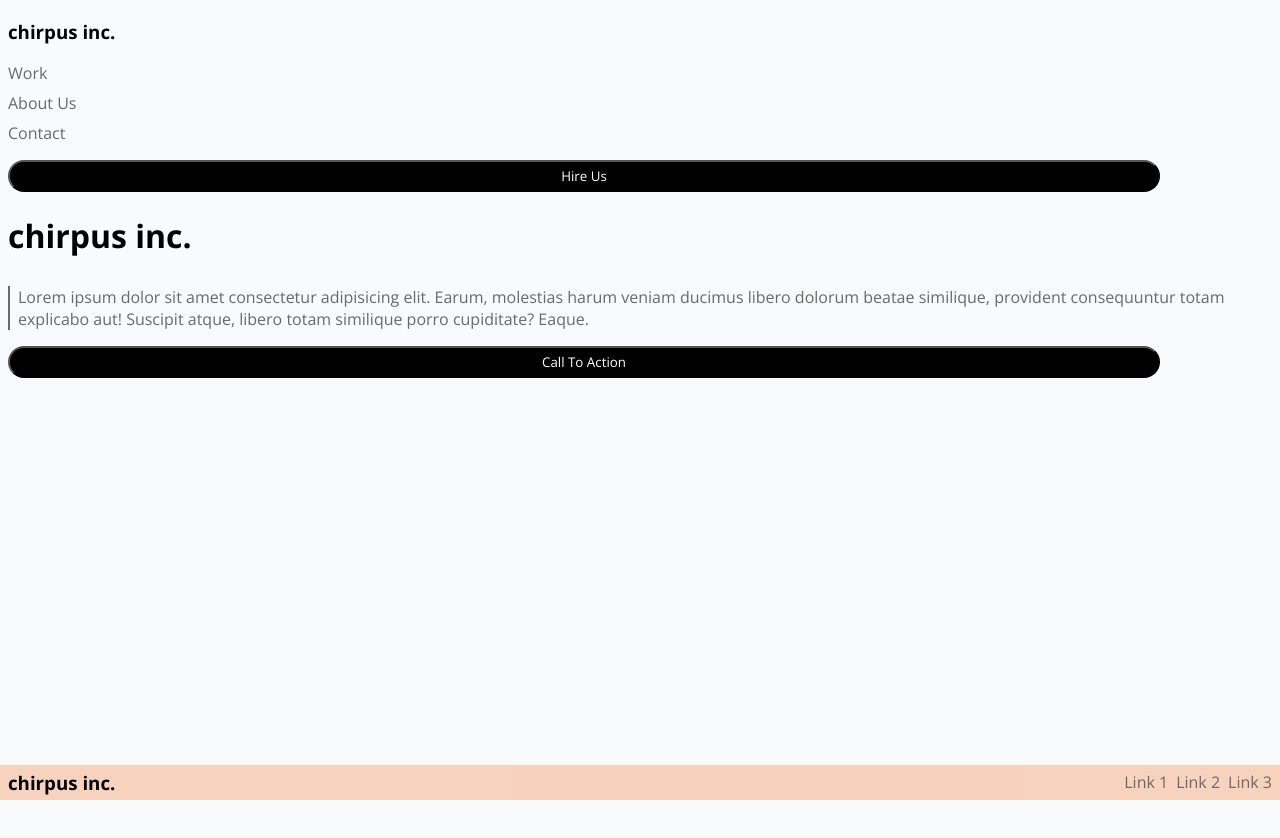
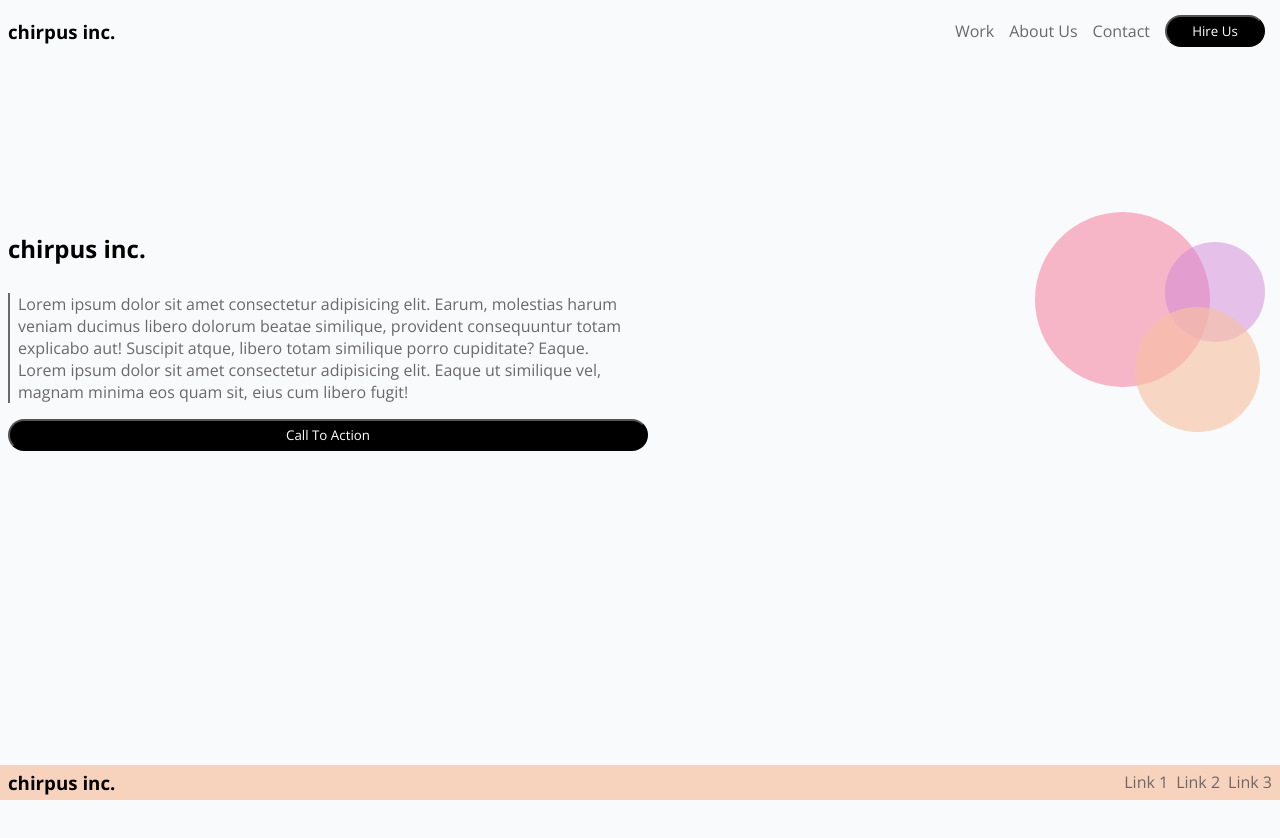
Before and after one commit to ZachariahG/chirpus-inc, a plain HTML site: page index.html in a window 1280 px wide. Before the commit the page ends 800 px from the top, so only its background shows below. Drawn offline with nearby package versions, Linux system fonts and the light colour scheme.

Commit message:
Web Responsive

```diff
--- a/index.html
+++ b/index.html
@@ -12,20 +12,29 @@
  </head>
  <body>
   <header>
-    <h3>chirpus inc.</h3>
+    <h3 class="t1">chirpus inc.</h3>
     <nav>
         <ul>
-            <li class="li1"><a href="#">Work</a></li>
-            <li class="li2"><a href="#">About Us</a></li>
-            <li><a href="#">Contact</a></li>
+            <li class="navbar li1"><a href="#">Work</a></li>
+            <li class="navbar li2"><a href="#">About Us</a></li>
+            <li class="navbar li3"><a href="#">Contact</a></li>
         </ul>
+        <button class="b1">Hire Us</button>
     </nav>
-    <button>Hire Us</button>
   </header>
   <main>
-    <h1>chirpus inc.</h1>
-    <p>Lorem ipsum dolor sit amet consectetur adipisicing elit. Earum, molestias harum veniam ducimus libero dolorum beatae similique, provident consequuntur totam explicabo aut! Suscipit atque, libero totam similique porro cupiditate? Eaque.</p>
-    <button>Call To Action</button>
+    <article>
+        <h1>chirpus inc.</h1>
+        <p>Lorem ipsum dolor sit amet consectetur adipisicing elit. Earum, molestias harum veniam ducimus libero dolorum beatae similique, provident consequuntur totam explicabo aut! Suscipit atque, libero totam similique porro cupiditate? Eaque. Lorem ipsum dolor sit amet consectetur adipisicing elit. Eaque ut similique vel, magnam minima eos quam sit, eius cum libero fugit! </p>
+        <button class="b2">Call To Action</button>
+    </article>
+    <aside>
+        <div class="container">
+            <div class="circle c1"></div>
+            <div class="circle c2"></div>
+            <div class="circle c3"></div>
+        </div>
+    </aside>
   </main>
   <footer>
     <div class="footer-title">
--- a/styles.css
+++ b/styles.css
@@ -6,10 +6,13 @@
 body {
     background-color: #f9fafc;
     margin: 0;
+    height: 100vh;
+    overflow: hidden;
 }
 
 nav {
     margin-left: 8px;
+    width: 90%;
 }
 
 ul {
@@ -23,7 +26,6 @@ button {
     color: #fff;
     background-color: #000;
     border-radius: 66px;
-    width: 90%;
     height: 2rem;
     margin-left: 8px;
 }
@@ -39,6 +41,7 @@ footer {
     justify-content: space-between;
     margin-left: 0;
     padding-left: 0;
+    align-items: center;
 }
 
 p {
@@ -62,16 +65,39 @@ h3 {
 a {
     color: #69696a;
     text-decoration: none;
-  }
+}
+
+button:hover {
+    background-color: #141414;
+}
 
 a:hover {
       color: silver;
       background-position: 100% 100%;
       background-size: 100% 2px;
-    }
+}
+
+button:active {
+    background-color: #3b3a3a;
+}
+
+
 
 
 /*Class Styles*/
+
+.b1 {
+    width: 100%;
+    margin-left: 0;
+}
+
+.t1 {
+    min-width: 110px;
+}
+
+.b2 {
+    width: 90%;
+}
 
 .li1 {
     padding-bottom: .5rem;
@@ -81,11 +107,11 @@ a:hover {
     padding-bottom: .5rem;
 }
 
-.footer-title {
+/* .footer-title {
     display: flex;
     justify-content: center;
     align-items: center;
-}
+} */
 
 .links {
     display: flex;
@@ -96,3 +122,90 @@ a:hover {
 .links a {
     padding-right: 8px;
 }
+
+/* Media Queries*/
+
+@media only screen and (min-width: 768px) {
+
+
+    header {
+        display: flex;
+        justify-content: space-between;
+        margin-bottom: 150px;
+    }
+
+    ul {
+        display: flex;
+        flex-direction: row;
+        justify-content: space-evenly;
+        align-items: center;
+        min-width: 225px;
+      }
+
+    nav {
+        display: flex;
+        justify-content: flex-end;
+        align-items: center;
+    }
+
+    .b2 {
+        width: 100%;
+    }
+
+    .b1 {
+        max-width: 100px;
+        margin-right: 15px;
+    }
+
+    .navbar {
+        padding-bottom: 0;
+    }
+
+    main {
+        display: flex;
+        height: 100%;
+    }
+
+    article {
+        width: 50%
+    }
+
+    aside {
+        width: 50%;
+        display: flex;
+        justify-content: flex-end;
+    }
+
+    .circle {
+        border-radius: 50%;
+
+    }
+
+    .c1 {
+        background-color: rgba(247, 136, 167, 0.6);
+        width: 175px;
+        height: 175px;
+        position: relative;
+        left: -70px;
+    }
+    .c2 {
+        position: relative;
+        background-color: rgba(247, 193, 162, 0.7);
+        opacity: 0.9;
+        width: 125px;
+        height: 125px;
+        left: 30px;
+        bottom: 80px;
+        z-index: 5;
+    }
+    .c3 {
+        position: relative;
+        background-color: rgba(207, 130, 213, 0.6);
+        opacity: 0.8;
+        width: 100px;
+        height: 100px;
+        bottom: 270px;
+        left: 60px;
+    }
+
+}
```
